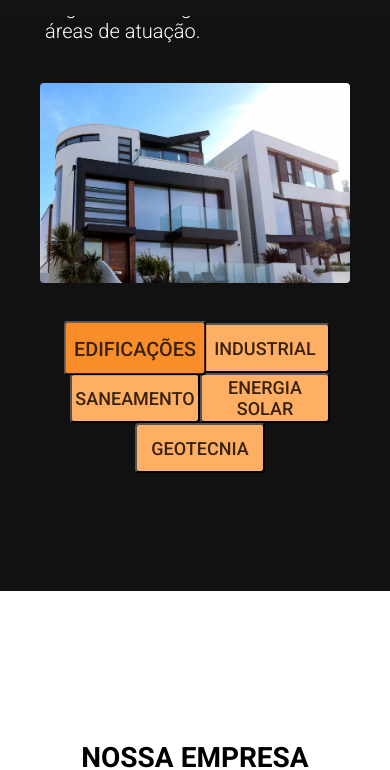
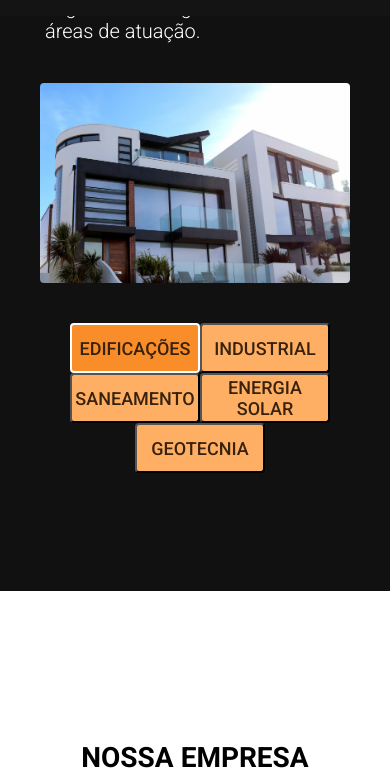
Before and after one commit to Gabtech1/Engineering_project, a plain HTML site: page index.html in a window 390 px wide. In both pictures the pointer is over the button "EDIFICAÇÕES". Shown: the part 1233-2003 px from the top of the page. Drawn offline with Linux system fonts and the light colour scheme.

Commit message:
fix button hover

```diff
--- a/css/responsive.css
+++ b/css/responsive.css
@@ -173,11 +173,6 @@
         border: 1px solid white;
     }
 
-    button:hover {
-        transform: scale(1.05);
-        background: #f88d29;
-    }
-
     #empresa {
         padding: 150px 40px;
         gap: 0px 20px;
@@ -295,11 +290,6 @@
         font-size: 18px;
         border-radius: 4px;
         transition: 0.8s;
-    }
-
-    button:hover {
-        transform: scale(1.1);
-        background: #f88d29;
     }
 
     .segmento-menu :nth-child(5) {
--- a/css/style.css
+++ b/css/style.css
@@ -176,7 +176,7 @@ button {
 }
 
 button:hover {
-    transform: scale(1.1);
+    border: solid white 2px;
     background: #f88d29;
 }
 
```
